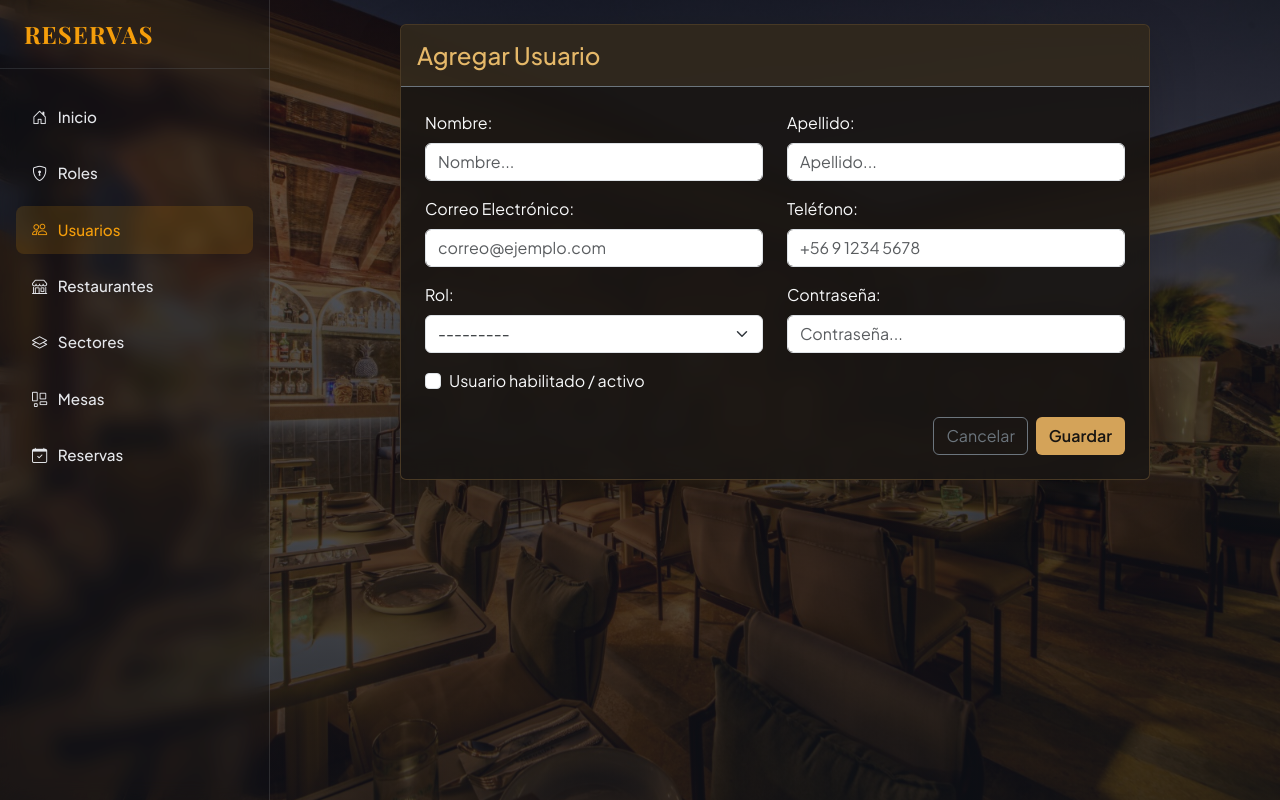
After one commit to Ignacioea/Gestor-de-Reservas-de-Restaurantes, a Django app: page /reservations/usuarios/crear in a window 1280 px wide. The commit adds this page. Run offline with Django 5.2, Linux system fonts and the light colour scheme; data that the repository does not hold is empty.

Commit message:
feat: implement CRUD views, forms and templates for users

```diff
--- a/reservations/forms.py
+++ b/reservations/forms.py
@@ -1,9 +1,10 @@
 from django import forms
-from .models import Rol
+from django.contrib.auth.hashers import make_password
+from . import models as mod
 
 class RolForm(forms.ModelForm):
     class Meta:
-        model = Rol
+        model = mod.Rol
         fields = ['nombre', 'descripcion']
         widgets = {
             'nombre': forms.TextInput(
@@ -21,3 +22,67 @@ class RolForm(forms.ModelForm):
                 }
             )
         }
+
+class UsuarioForm(forms.ModelForm):
+    class Meta:
+        model = mod.Usuario
+        fields = [
+            'nombre',
+            'apellido',
+            'email',
+            'telefono',
+            'password_hash',
+            'rol',
+            'estado',
+        ]
+        widgets = {
+            'nombre': forms.TextInput(
+                attrs={
+                    'class': 'form-control',
+                    'placeholder': 'Nombre...',
+                }
+            ),
+            'apellido': forms.TextInput(
+                attrs={
+                    'class': 'form-control',
+                    'placeholder': 'Apellido...',
+                }
+            ),
+            'email': forms.EmailInput(
+                attrs={
+                    'class': 'form-control',
+                    'placeholder': 'correo@ejemplo.com',
+                }
+            ),
+            'telefono': forms.TextInput(
+                attrs={
+                    'class': 'form-control',
+                    'placeholder': '+56 9 1234 5678',
+                }
+            ),
+            'password_hash': forms.PasswordInput(
+                attrs={
+                    'class': 'form-control',
+                    'placeholder': 'Contraseña...',
+                }
+            ),
+            'rol': forms.Select(
+                attrs={
+                    'class': 'form-select',
+                }
+            ),
+            'estado': forms.CheckboxInput(
+                attrs={
+                    'class': 'form-check-input',
+                }
+            ),
+        }
+
+    # Encriptar contraseña antes de guardarla en password_hash
+    def save(self, commit=True):
+        usuario = super().save(commit=False)
+        if self.cleaned_data.get('password_hash'):
+            usuario.password_hash = make_password(self.cleaned_data['password_hash'])
+        if commit:
+            usuario.save()
+        return usuario
--- a/reservations/templates/base.html
+++ b/reservations/templates/base.html
@@ -33,7 +33,7 @@
                     <a class="nav-link {% if 'roles' in request.path %}active{% endif %}" href="{% url 'roles' %}">
                         <i class="bi bi-shield-lock me-2"></i> Roles
                     </a>
-                    <a class="nav-link {% if 'usuarios' in request.path %}active{% endif %}" href="#">
+                    <a class="nav-link {% if 'usuarios' in request.path %}active{% endif %}" href="{% url 'usuarios' %}">
                         <i class="bi bi-people me-2"></i> Usuarios
                     </a>
                     <a class="nav-link {% if 'restaurantes' in request.path %}active{% endif %}" href="#">
--- a/reservations/templates/roles/lista_roles.html
+++ b/reservations/templates/roles/lista_roles.html
@@ -27,7 +27,7 @@
                     {% for rol in roles %}
                     <tr style="border-bottom: 1px solid rgba(255, 255, 255, 0.08);">
                         <td class="ps-4 text-light">{{ rol.id }}</td>
-                        <td><span class="badge" style="background-color: rgba(212, 163, 89, 0.2); color: #f3c677; border: 1px solid rgba(212, 163, 89, 0.4);">{{ rol.nombre }}</span></td>
+                        <td class="text-light opacity-75">{{ rol.nombre }}</td>
                         <td class="text-light opacity-75">{{ rol.descripcion }}</td>
                         <td class="pe-4 text-end">
                             <a href="{% url 'editar_rol' rol.id %}" class="btn btn-sm btn-outline-warning me-1">Editar</a>
@@ -36,7 +36,7 @@
                     </tr>
                     {% empty %}
                     <tr>
-                        <td colspan="4" class="text-center text-muted py-4">No hay roles registrados aún.</td>
+                        <td colspan="4" class="text-center text-muted py-4 ">No hay roles registrados aún.</td>
                     </tr>
                     {% endfor %}
                 </tbody>
--- /dev/null
+++ b/reservations/templates/usuarios/form_usuario.html
@@ -0,0 +1,67 @@
+{% extends 'base.html' %}
+
+{% block content %}
+<div class="container mt-4">
+    <div class="card border-0 shadow-lg mx-auto" style="max-width: 750px; background-color: rgba(25, 22, 19, 0.9); backdrop-filter: blur(10px); border: 1px solid rgba(212, 163, 89, 0.25) !important;">
+        <div class="card-header border-bottom border-secondary py-3" style="background-color: rgba(212, 163, 89, 0.12);">
+            <h4 class="mb-0" style="color: #e5b869;">
+                {% if object %}Editar Usuario{% else %}Agregar Usuario{% endif %}
+            </h4>
+        </div>
+        <div class="card-body p-4 text-light">
+            <form action="" method="post">
+                {% csrf_token %}
+
+                <div class="row mb-3">
+                    <div class="col-md-6">
+                        <label for="id_nombre" class="form-label">Nombre:</label>
+                        {{ form.nombre }}
+                        <div class="text-danger small">{{ form.nombre.errors }}</div>
+                    </div>
+                    <div class="col-md-6">
+                        <label for="id_apellido" class="form-label">Apellido:</label>
+                        {{ form.apellido }}
+                        <div class="text-danger small">{{ form.apellido.errors }}</div>
+                    </div>
+                </div>
+
+                <div class="row mb-3">
+                    <div class="col-md-6">
+                        <label for="id_email" class="form-label">Correo Electrónico:</label>
+                        {{ form.email }}
+                        <div class="text-danger small">{{ form.email.errors }}</div>
+                    </div>
+                    <div class="col-md-6">
+                        <label for="id_telefono" class="form-label">Teléfono:</label>
+                        {{ form.telefono }}
+                        <div class="text-danger small">{{ form.telefono.errors }}</div>
+                    </div>
+                </div>
+
+                <div class="row mb-3">
+                    <div class="col-md-6">
+                        <label for="id_rol" class="form-label">Rol:</label>
+                        {{ form.rol }}
+                        <div class="text-danger small">{{ form.rol.errors }}</div>
+                    </div>
+                    <div class="col-md-6">
+                        <label for="id_password_hash" class="form-label">Contraseña:</label>
+                        {{ form.password_hash }}
+                        <div class="text-danger small">{{ form.password_hash.errors }}</div>
+                    </div>
+                </div>
+
+                <div class="mb-4 form-check">
+                    {{ form.estado }}
+                    <label for="id_estado" class="form-check-label">Usuario habilitado / activo</label>
+                </div>
+
+                <div class="d-flex justify-content-end gap-2">
+                    <a href="{% url 'usuarios' %}" class="btn btn-outline-secondary">Cancelar</a>
+                    <button type="submit" class="btn fw-semibold" style="background-color: #d4a359; color: #181512;">Guardar</button>
+                </div>
+            </form>
+        </div>
+    </div>
+</div>
+{% endblock %}
--- a/reservations/urls.py
+++ b/reservations/urls.py
@@ -23,8 +23,17 @@ urlpatterns = [
     path("api/", include(enrutador.urls)),
 
     #vistas de templates (HTML)
+    #ROLES
     path("roles/", views.RolListView.as_view(), name="roles"),
     path("roles/crear/", views.RolCreateView.as_view(), name="crear_rol"),
     path("roles/editar/<int:pk>/", views.RolUpdateView.as_view(), name="editar_rol"),
     path("roles/eliminar/<int:pk>/", views.RolDeleteView.as_view(), name="eliminar_rol"),
+
+    #USUARIOS
+    path("usuarios/", views.UsuarioListView.as_view(), name="usuarios"),
+    path("usuarios/crear", views.UsuarioCreateView.as_view(), name="crear_usuarios"),
+    path("usuarios/editar/<int:pk>/", views.UsuarioUpdateView.as_view(), name="editar_usuarios"),
+    path("usuarios/eliminar/<int:pk>/", views.UsuarioDeleteView.as_view(), name="eliminar_usuarios"),
+
+
 ]
--- a/reservations/views.py
+++ b/reservations/views.py
@@ -1,7 +1,7 @@
 from django.shortcuts import render
 from rest_framework import viewsets
 from django.urls import reverse_lazy
-from .forms import RolForm
+from .forms import RolForm, UsuarioForm
 from django.views.generic import ListView, UpdateView, DeleteView, CreateView
 from . import models as mod
 from . import serializer as ser
@@ -10,7 +10,7 @@ from . import serializer as ser
 def home(request):
     return render(request, "home.html")
 
-#rol
+#ROLES
 class RolListView(ListView):
     model = mod.Rol
     template_name = "roles/lista_roles.html"
@@ -37,27 +37,54 @@ class RolViewSet (viewsets.ModelViewSet):
     queryset = mod.Rol.objects.all()
     serializer_class = ser.RolSerializer
 
+#USUARIOS
+class UsuarioListView(ListView):
+    model = mod.Usuario
+    template_name = "usuarios/lista_usuario.html"
+    context_object_name="usuarios"
+
+class UsuarioCreateView(CreateView):
+    model = mod.Usuario
+    form_class = UsuarioForm
+    template_name = "usuarios/form_usuario.html"
+    success_url = reverse_lazy("usuarios")
+
+class UsuarioUpdateView(UpdateView):
+    model = mod.Usuario
+    form_class = UsuarioForm
+    template_name = "usuarios/form_usuario.html"
+    success_url = reverse_lazy("usuarios")
+
+class UsuarioDeleteView(DeleteView):
+    model = mod.Usuario
+    template_name = "usuarios/eliminar_usuario.html"
+    success_url = reverse_lazy("usuarios")
+
 class UsuarioViewSet (viewsets.ModelViewSet):
     queryset = mod.Usuario.objects.all()
     serializer_class = ser.UsuarioSerializer
 
-
+#RESTAURANTE
 class RestauranteViewSet (viewsets.ModelViewSet):
     queryset = mod.Restaurante.objects.all()
     serializer_class = ser.RestauranteSerializer
 
+#SECTOR
 class SectorViewSet (viewsets.ModelViewSet):
     queryset = mod.Sector.objects.all()
     serializer_class = ser.SectorSerializer
 
+#MESAS
 class MesaViewSet (viewsets.ModelViewSet):
     queryset = mod.Mesa.objects.all()
     serializer_class = ser.MesaSerializer
 
+#BLOQUEO
 class BloqueoViewSet (viewsets.ModelViewSet):
     queryset = mod.Bloqueo.objects.all()
     serializer_class = ser.BloqueoSerializer
 
+#MESAS
 class ReservaViewSet (viewsets.ModelViewSet):
     queryset = mod.Reserva.objects.all()
     serializer_class = ser.ReservaSerializer
```
Also changed, not shown: reservations/templates/usuarios/eliminar_usuario.html (added, +21 -0 lines), reservations/templates/usuarios/lista_usuario.html (added, +49 -0 lines).
